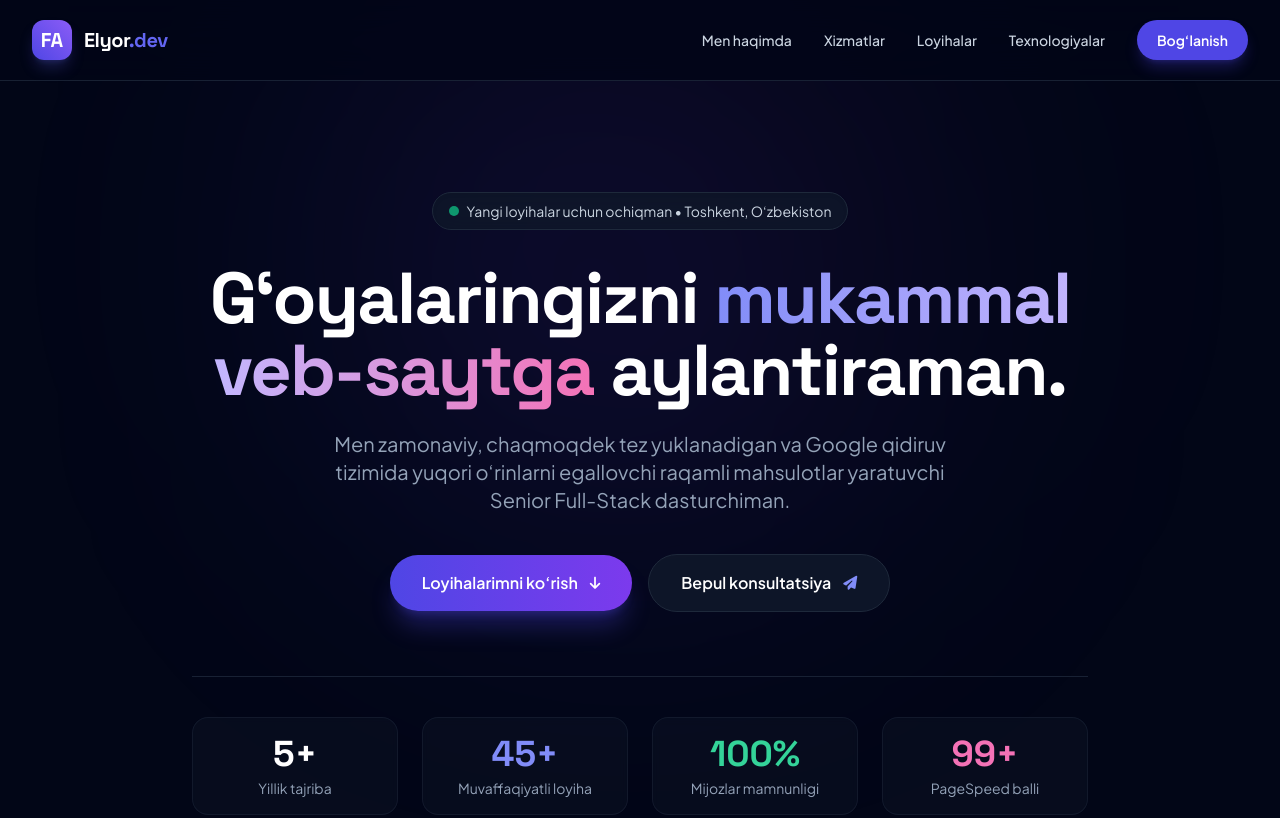
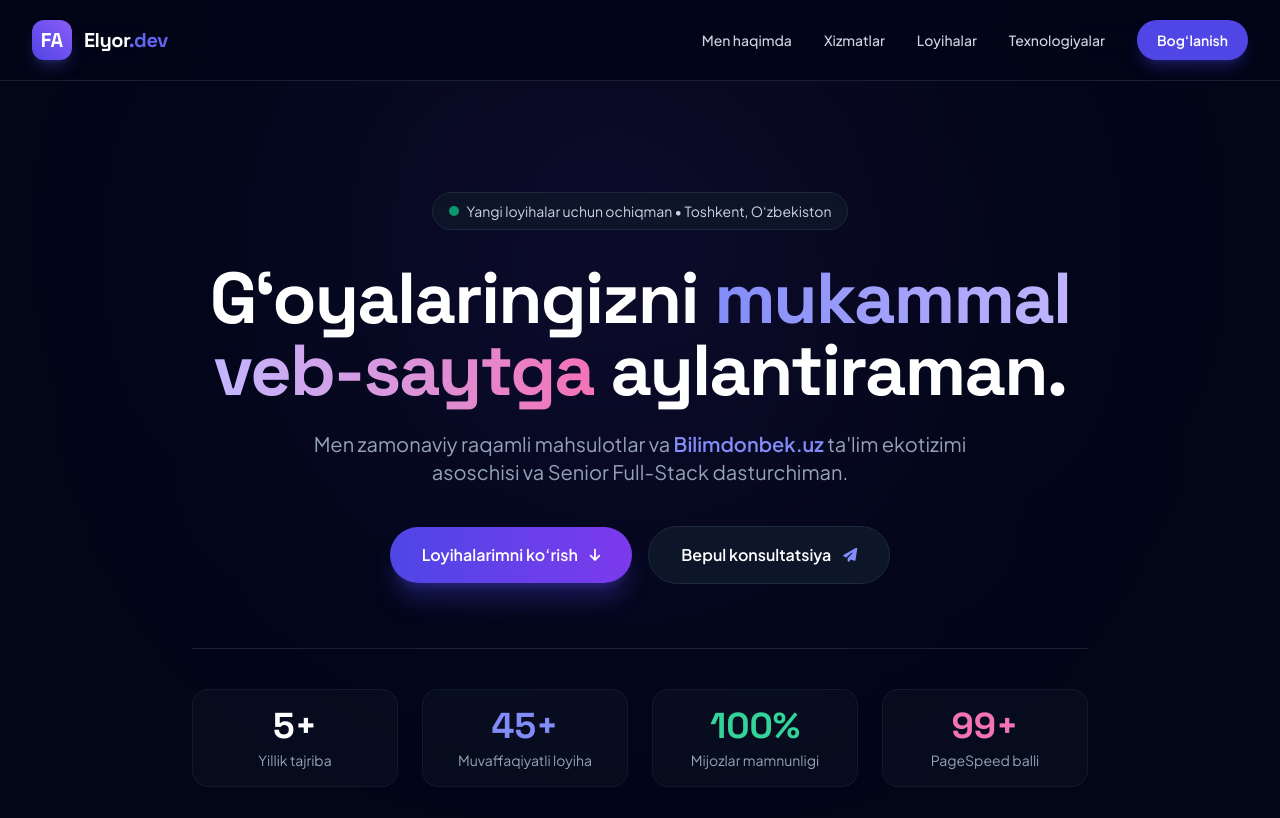
Before and after one commit to bratande423-lab/portfolio, a plain HTML site: page index.html in a window 1280 px wide. Shown: the top 818 px of the page. Drawn offline with nearby package versions, Linux system fonts and the light colour scheme.

Commit message:
Deploy index.html

```diff
--- a/index.html
+++ b/index.html
@@ -5,27 +5,24 @@
   <meta name="viewport" content="width=device-width, initial-scale=1.0">
 
   <!-- Asosiy SEO Metateglar -->
-  <title>Elyor Egamberdiyev | Professional Full-Stack Veb-Dasturchi & IT Xizmatlari</title>
-  <meta name="description" content="Zamonaviy, tezkor va professional veb-saytlar yaratish, veb-ilovalarni ishlab chiqish hamda SEO optimallashtirish xizmatlari. 5+ yillik tajriba.">
-  <meta name="keywords" content="veb dasturchi, sayt yaratish, full stack developer, frontend, backend, IT xizmatlar, web studio, O'zbekiston, Toshkent">
-  <meta name="author" content="Elyor Egamberdiyev">
+  <title>Bilimdonbek.uz | Elyor Egamberdiyev - Rasmiy Ta'lim Platformasi va IT Portfoliolar</title>
+  <meta name="description" content="Bilimdonbek.uz - Zamonaviy AI ta'lim ekotizimi va Elyor Egamberdiyevning rasmiy portfoliosi. Bilimdonbek loyihasi, veb-dasturlash va innovatsion IT yechimlar.">
+  <meta name="keywords" content="bilimdonbek, bilimdonbek.uz, bilimdonbek platformasi, Elyor Egamberdiyev, bilimdon, bilimdon uz, ta'lim platformasi, veb dasturchi, portfolio">
+  <meta name="author" content="Elyor Egamberdiyev (Bilimdonbek.uz)">
   <meta name="robots" content="index, follow">
   <link rel="canonical" href="https://bratande423-lab.github.io/portfolio/">
-
-  <!-- Google Search Console Egalik Tasdiqlash Kodi -->
-  <meta name="google-site-verification" content="KODNI_SHU_YERGA_QOYING">
 
   <!-- Open Graph (Facebook, Telegram, LinkedIn) -->
   <meta property="og:type" content="website">
   <meta property="og:url" content="https://bratande423-lab.github.io/portfolio/">
-  <meta property="og:title" content="Elyor Egamberdiyev | Professional Full-Stack Veb-Dasturchi">
-  <meta property="og:description" content="Zamonaviy, tezkor va konversiyasi yuqori veb-saytlar yaratish xizmati. Loyihangizni yangi bosqichga olib chiqing!">
+  <meta property="og:title" content="Bilimdonbek.uz | Elyor Egamberdiyev - Rasmiy Platforma">
+  <meta property="og:description" content="Bilimdonbek.uz - Zamonaviy AI ta'lim ekotizimi va Elyor Egamberdiyevning rasmiy portfoliosi.">
   <meta property="og:image" content="https://images.unsplash.com/photo-1517694712202-14dd9538aa97?auto=format&fit=crop&w=1200&h=630&q=80">
 
   <!-- Twitter Card -->
   <meta name="twitter:card" content="summary_large_image">
-  <meta name="twitter:title" content="Elyor Egamberdiyev | Veb-Dasturchi & IT Xizmatlari">
-  <meta name="twitter:description" content="Biznesingiz uchun professional veb-saytlar va raqamli yechimlar.">
+  <meta name="twitter:title" content="Bilimdonbek.uz | Elyor Egamberdiyev">
+  <meta name="twitter:description" content="Bilimdonbek.uz - Zamonaviy AI ta'lim ekotizimi va raqamli innovatsiyalar.">
   <meta name="twitter:image" content="https://images.unsplash.com/photo-1517694712202-14dd9538aa97?auto=format&fit=crop&w=1200&h=630&q=80">
 
   <!-- Favicon & Shriftlar -->
@@ -122,7 +119,7 @@
         </h1>
 
         <p class="mt-6 text-base sm:text-xl text-slate-400 max-w-2xl mx-auto leading-relaxed">
-          Men zamonaviy, chaqmoqdek tez yuklanadigan va Google qidiruv tizimida yuqori o‘rinlarni egallovchi raqamli mahsulotlar yaratuvchi Senior Full-Stack dasturchiman.
+          Men zamonaviy raqamli mahsulotlar va <strong class="text-indigo-400 font-semibold">Bilimdonbek.uz</strong> ta'lim ekotizimi asoschisi va Senior Full-Stack dasturchiman.
         </p>
 
         <!-- CTA Tugmalari -->
@@ -346,26 +343,26 @@
 
         <div class="grid grid-cols-1 md:grid-cols-2 lg:grid-cols-3 gap-8">
 
-          <!-- Loyiha 1 -->
+          <!-- Loyiha 1: Bilimdonbek.uz -->
           <div class="rounded-3xl bg-slate-900 border border-slate-800 overflow-hidden hover:border-indigo-500/50 transition-all duration-300 hover:-translate-y-1 group">
             <div class="relative overflow-hidden aspect-video">
-              <img src="https://images.unsplash.com/photo-1460925895917-afdab827c52f?auto=format&fit=crop&w=800&q=80" alt="SaaS Analytics Dashboard" class="w-full h-full object-cover group-hover:scale-105 transition-transform duration-500">
+              <img src="https://images.unsplash.com/photo-1501504905252-473c47e087f8?auto=format&fit=crop&w=800&q=80" alt="Bilimdonbek.uz Ta'lim Platformasi" class="w-full h-full object-cover group-hover:scale-105 transition-transform duration-500">
               <div class="absolute inset-0 bg-slate-950/40 opacity-0 group-hover:opacity-100 transition-opacity flex items-center justify-center gap-3">
-                <a href="#contact" class="p-3 rounded-full bg-white text-slate-950 hover:bg-indigo-400 transition-colors shadow-lg">
+                <a href="https://bilimdonbek.vercel.app/" target="_blank" rel="noopener noreferrer" class="p-3 rounded-full bg-white text-slate-950 hover:bg-indigo-400 transition-colors shadow-lg">
                   <i class="fa-solid fa-arrow-up-right-from-square"></i>
                 </a>
               </div>
             </div>
             <div class="p-6">
               <div class="flex items-center gap-2 mb-3">
-                <span class="px-2.5 py-0.5 rounded-full bg-indigo-500/10 text-indigo-400 text-xs font-semibold">Web App</span>
-                <span class="px-2.5 py-0.5 rounded-full bg-slate-800 text-slate-400 text-xs">Tailwind + Vue</span>
+                <span class="px-2.5 py-0.5 rounded-full bg-emerald-500/10 text-emerald-400 text-xs font-semibold">AI EdTech</span>
+                <span class="px-2.5 py-0.5 rounded-full bg-slate-800 text-slate-400 text-xs">Bilimdonbek.uz</span>
               </div>
               <h3 class="font-heading text-xl font-bold text-white group-hover:text-indigo-400 transition-colors">
-                Nova Analytics Platformasi
+                Bilimdonbek.uz Ta‘lim Ekotizimi
               </h3>
               <p class="text-slate-400 text-xs mt-2 leading-relaxed">
-                Katta bizneslar uchun real vaqt rejimida moliyaviy hisobotlar va tahliliy ko‘rsatkichlarni beruvchi SaaS platforma.
+                Maktab o‘quvchilari, abituriyentlar va o‘qituvchilar uchun sun'iy intellekt (AI Tutor), interaktiv testlar va ta'lim o‘yinlariga ega milliy platforma.
               </p>
             </div>
           </div>
```
